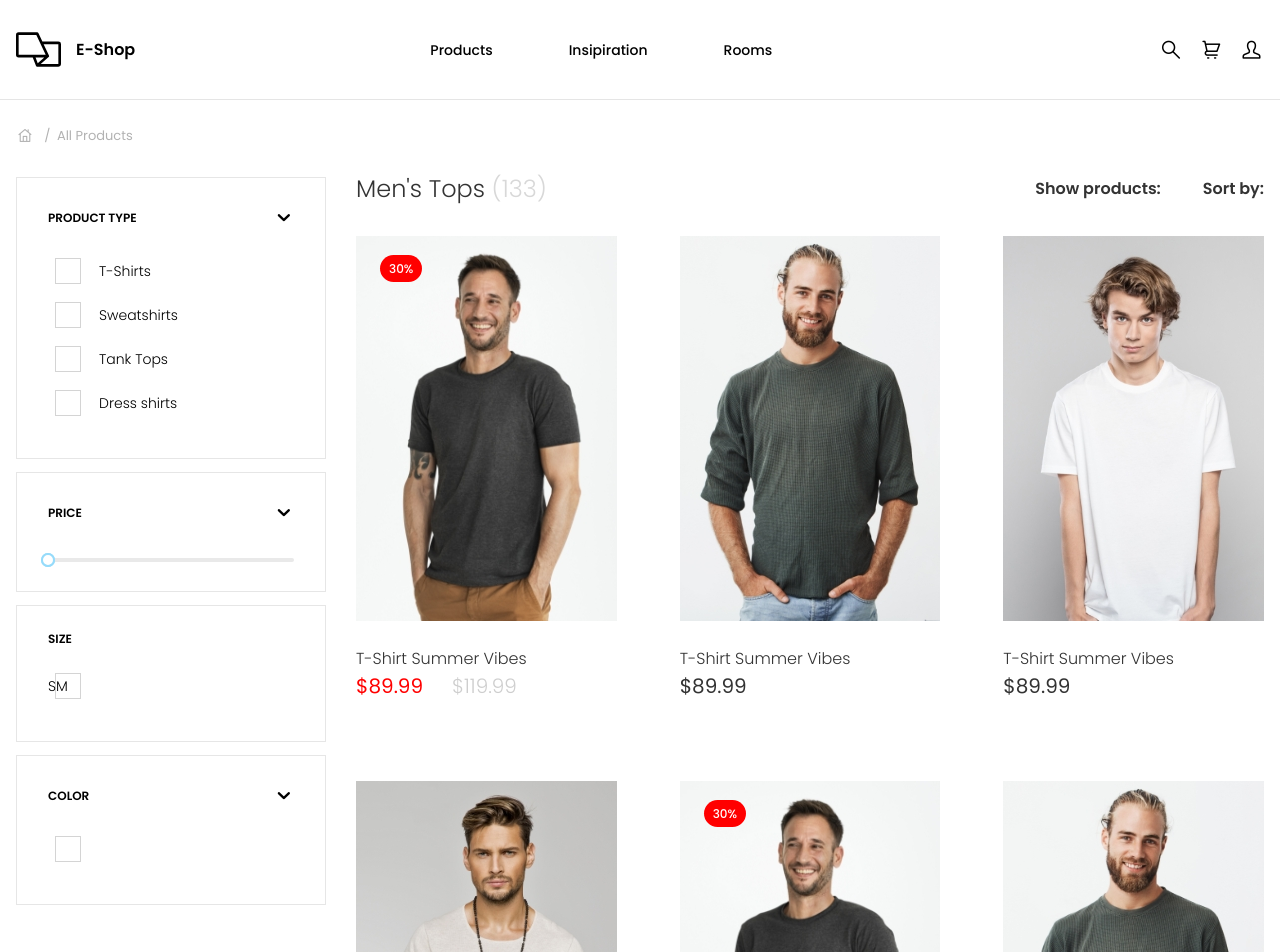
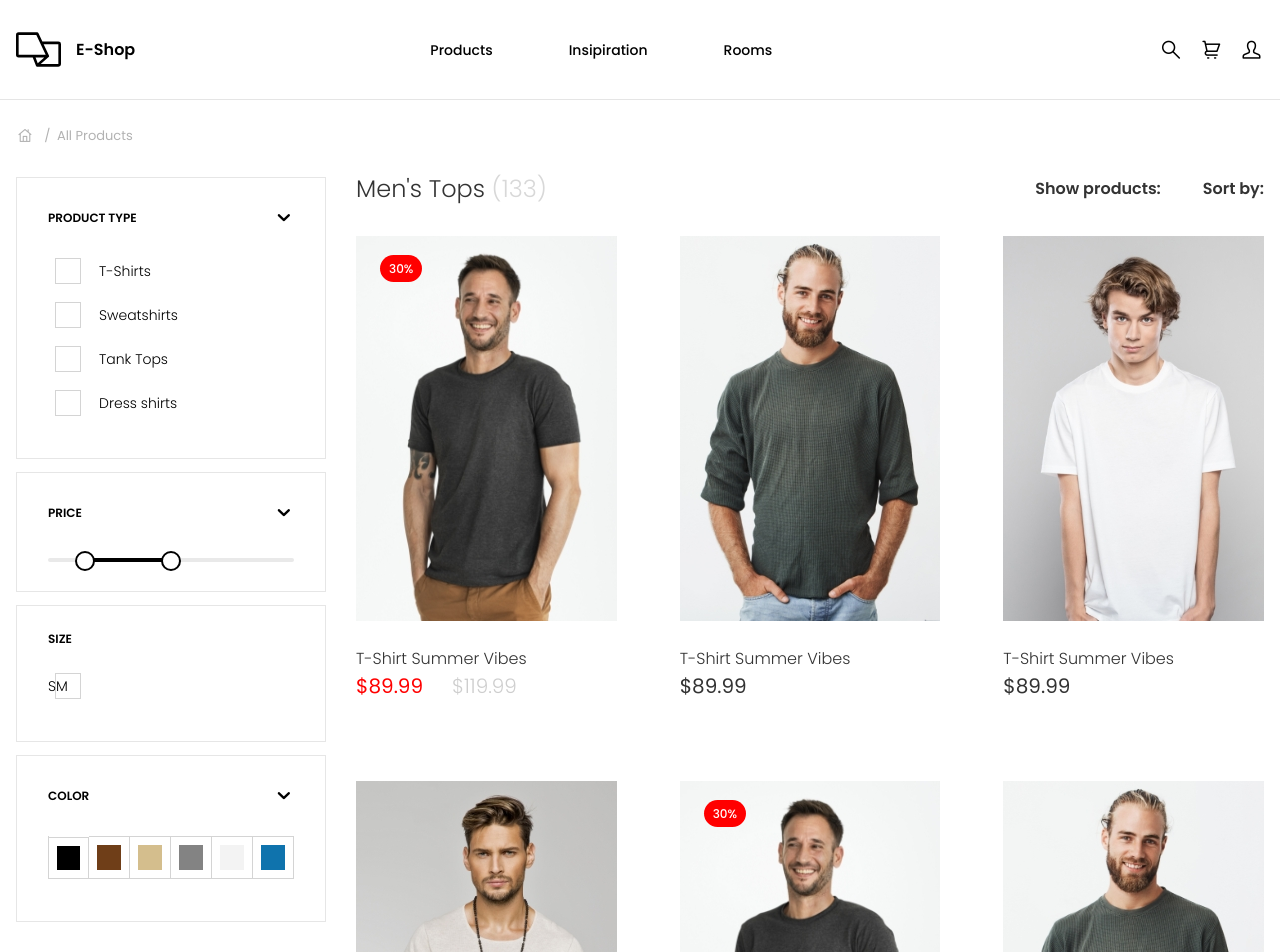
Before and after one commit to TopSecretStar/next-ecommerce, a Next.js app: page /products in a window 1280 px wide. Shown: the top 952 px of the page. Built offline with nearby package versions, Linux system fonts and the light colour scheme.

Commit message:
WIP filter products

```diff
--- a/assets/css/main.scss
+++ b/assets/css/main.scss
@@ -682,7 +682,55 @@ h1,h2,h3,h4,h5 {
   }
 }
 
+.checkbox-color-wrapper {
+  display: flex;
+  .checkbox-color {
+    width: calc(100%/6);
+  }
+}
 
+.checkbox-color {
+  font-weight: 300;
+  font-size: 14px;
+  display: flex;
+  color: #000;
+  margin-bottom: 18px;
+  align-items: center;
+  .checkbox__check {
+    display: block;
+    width: 100%;
+    position: relative;
+    padding-bottom: 100%;
+    border-top: 1px solid #D4D4D4;
+    border-bottom: 1px solid #D4D4D4;
+    border-right: 1px solid #D4D4D4;
+    .checkbox__color {
+      position: absolute;
+      top: 8px;
+      left: 8px;
+      right: 8px;
+      bottom: 8px;
+    }
+  }
+  &:first-of-type {
+    border-left: 1px solid #D4D4D4;
+  }
+  input {
+    height: 0;
+    width: 0;
+    display: none;
+    overflow: hidden;
+  }
+  input:checked + .checkbox__check {
+    background-color: #000;
+  }
+  &.checkbox--square {
+    position: relative;
+    p {
+      position: absolute;
+    }
+  }
+}
 
 .products-page {
   .container {
@@ -708,6 +756,20 @@ h1,h2,h3,h4,h5 {
           font-size: 21px;
           margin-left: auto;
         }
+      }
+    }
+    .rc-slider {
+      .rc-slider-handle {
+        height: 20px;
+        width: 20px;
+        margin-top: -7px;
+        border-color: #000;
+        &.rc-slider-handle-dragging {
+          box-shadow: none;
+        }
+      }
+      .rc-slider-track {
+        background: #000000;
       }
     }
     .products-filter__block__content {
--- a/components/products-content/index.js
+++ b/components/products-content/index.js
@@ -25,7 +25,7 @@ const ProductsContent = () => {
         <Product productImage={'/images/products/product-2.jpg'} />
       </div>
     </section>
-  )
+  );
 };
 
 export default ProductsContent
--- /dev/null
+++ b/components/products-filter/form-builder/checkbox-color/index.js
@@ -0,0 +1,10 @@
+const CheckboxColor = ({ color, name }) => (
+	<label for={color+'-'+name} className={`checkbox-color`}>
+		<input name={name} type="checkbox" id={color+'-'+name} />
+		<span className="checkbox__check">
+      <span className="checkbox__color" style={{backgroundColor: color}}></span>
+    </span>
+	</label>
+);
+
+export default CheckboxColor;
--- a/components/products-filter/index.js
+++ b/components/products-filter/index.js
@@ -1,6 +1,30 @@
 import Checkbox from './form-builder/checkbox';
-import { Range } from 'rc-slider';
+import CheckboxColor from './form-builder/checkbox-color';
+import Slider from 'rc-slider';
+import Tooltip from 'rc-tooltip';
+
+// data
 import productsTypes from './../../data/products-types';
+import productsColors from './../../data/products-colors';
+
+const { createSliderWithTooltip } = Slider;
+const Range = createSliderWithTooltip(Slider.Range);
+const { Handle } = Slider;
+
+const handle = props => {
+  const { value, dragging, index, ...restProps } = props;
+  return (
+    <Tooltip
+      prefixCls="rc-slider-tooltip"
+      overlay={value}
+      visible={dragging}
+      placement="top"
+      key={index}
+    >
+      <Handle value={value} {...restProps} />
+    </Tooltip>
+  );
+};
 
 const ProductsFilter = () => (
   <form className="products-filter">
@@ -16,7 +40,7 @@ const ProductsFilter = () => (
     <div className="products-filter__block">
       <button type="button">Price <i className="icon-down-open"></i></button>
       <div className="products-filter__block__content">
-        <Range />
+        <Range min={0} max={20} defaultValue={[3, 10]} tipFormatter={value => `${value}%`} />
       </div>
     </div>
 
@@ -30,7 +54,11 @@ const ProductsFilter = () => (
     <div className="products-filter__block">
       <button type="button">Color <i className="icon-down-open"></i></button>
       <div className="products-filter__block__content">
-        <Checkbox />
+        <div class="checkbox-color-wrapper">
+          {productsColors.map(type => (
+            <CheckboxColor key={type.id} name="product-color" color={type.color} />
+          ))}
+        </div>
       </div>
     </div>
   </form>
--- /dev/null
+++ b/data/products-colors.js
@@ -0,0 +1,28 @@
+export const productsColors = [
+  {
+    id: '1',
+    color: '#000000',
+  },
+  {
+    id: '2',
+    color: '#6F3E18',
+  },
+  {
+    id: '3',
+    color: '#D4BE8D',
+  },
+  {
+    id: '4',
+    color: '#838383',
+  },
+  {
+    id: '5',
+    color: '#F3F3F3',
+  },
+  {
+    id: '6',
+    color: '#0F73AD',
+  },
+];
+
+export default productsColors;
```
